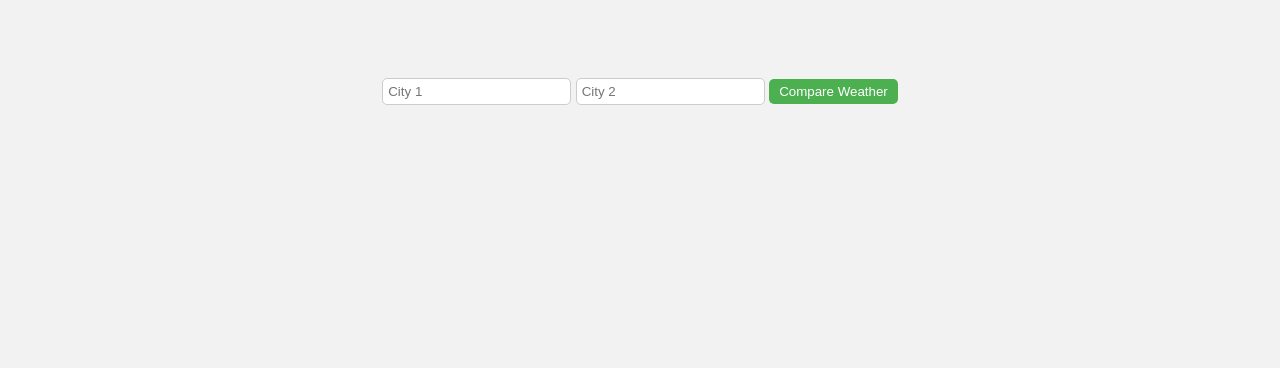
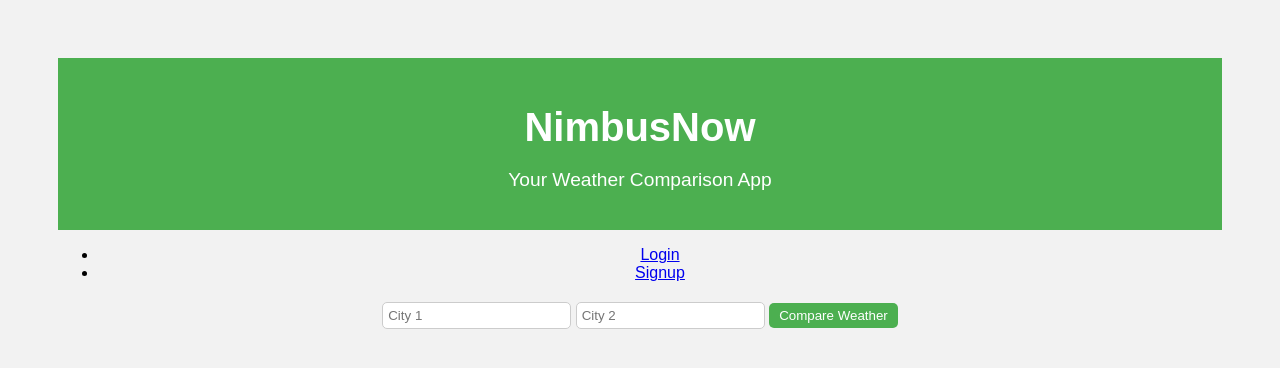
Before and after one commit to xmthms18/NimbusNow, a Django app: page / in a window 1280 px wide. Shown: the top 368 px of the page. Run offline with Django 4.2, Linux system fonts and the light colour scheme.

Commit message:
added nav and header to index

```diff
--- a/Nimbus_Now/weather/templates/weather_app/index.html
+++ b/Nimbus_Now/weather/templates/weather_app/index.html
@@ -8,6 +8,9 @@
     <link rel="stylesheet" href="{% static 'styles.css' %}">
 </head>
 <body>
+  {% include 'weather_app/header.html' %}
+
+  {% include 'registration/nav.html' %}
 
     <form method="post">
         {% csrf_token %}
```
